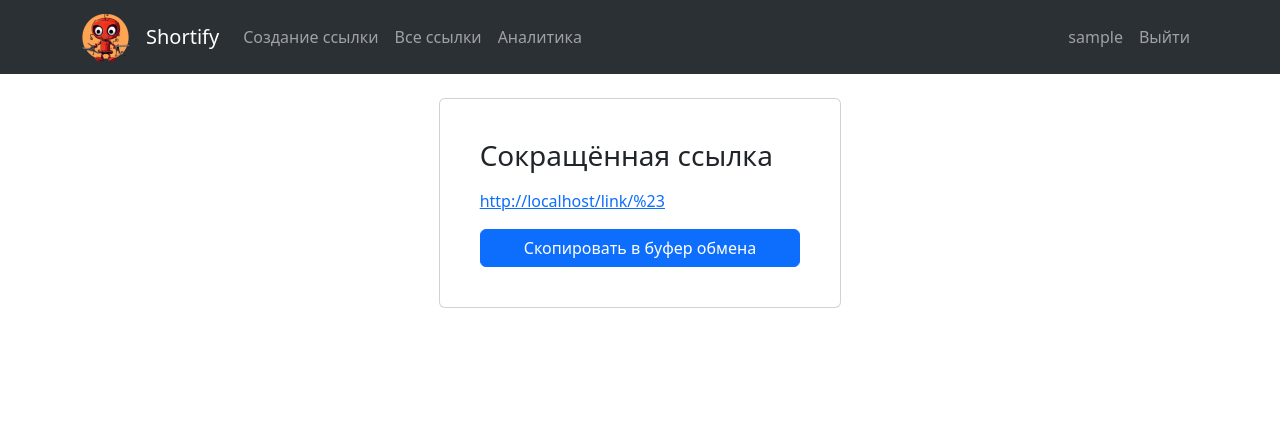
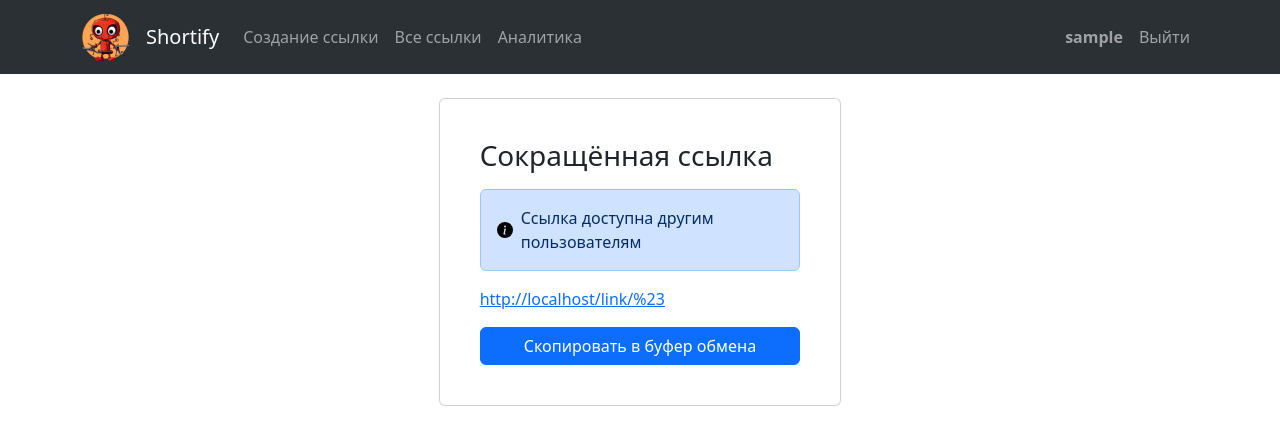
Before and after one commit to Addefan/shortify, a Django app: page /link/1/preview in a window 1280 px wide. Shown: the top 445 px of the page. Run offline with Django 5.2, Linux system fonts and the light colour scheme; a user stored in the database is signed in; tables that the repository leaves empty hold one stand-in row (values such as "Sample post").

Commit message:
+ info about is_public in link preview template

```diff
--- a/web/templates/web/link-preview.html
+++ b/web/templates/web/link-preview.html
@@ -7,6 +7,14 @@
       <div class="card-body">
         {% with short_url=request.is_secure|yesno:"https://,http://"|add:request.get_host|add:link.get_absolute_url %}
           <h3 class="mb-3">Сокращённая ссылка</h3>
+          <div class="alert alert-primary d-flex align-items-center" role="alert">
+            <svg xmlns="http://www.w3.org/2000/svg" class="bi flex-shrink-0 me-2" width="16px" aria-label="Info:" viewBox="0 0 16 16">
+                <path d="M8 16A8 8 0 1 0 8 0a8 8 0 0 0 0 16zm.93-9.412-1 4.705c-.07.34.029.533.304.533.194 0 .487-.07.686-.246l-.088.416c-.287.346-.92.598-1.465.598-.703 0-1.002-.422-.808-1.319l.738-3.468c.064-.293.006-.399-.287-.47l-.451-.081.082-.381 2.29-.287zM8 5.5a1 1 0 1 1 0-2 1 1 0 0 1 0 2z"/>
+            </svg>
+            <div>
+              Ссылка{% if not link.is_public %} не{% endif %} доступна другим пользователям
+            </div>
+          </div>
           <a href="{{ short_url }}">{{ short_url }}</a>
           <button class="btn btn-primary w-100 text-left outline mt-3"
                   onClick="navigator.clipboard.writeText('{{ short_url }}')"
--- a/web/templates/web/navbar-item.html
+++ b/web/templates/web/navbar-item.html
@@ -1,4 +1,4 @@
 <li class="nav-item">
-  <a class="nav-link{% if request.path == nav_item_url %} active{% endif %}"
+  <a class="nav-link{% if request.path == nav_item_url %} active{% endif %}{{ external_classes }}"
      href="{{ nav_item_url }}">{{ text }}</a>
 </li>
--- a/web/templates/web/navbar.html
+++ b/web/templates/web/navbar.html
@@ -30,7 +30,7 @@
             {% include "web/navbar-item.html" with text="Вход" %}
           {% else %}
             {% url "profile" as nav_item_url %}
-            {% include "web/navbar-item.html" with text=user.username %}
+            {% include "web/navbar-item.html" with text=user.username external_classes=" fw-bold" %}
             {% url "logout" as nav_item_url %}
             <li class="nav-item">
               <form method="post" action="{{ nav_item_url }}">
```
